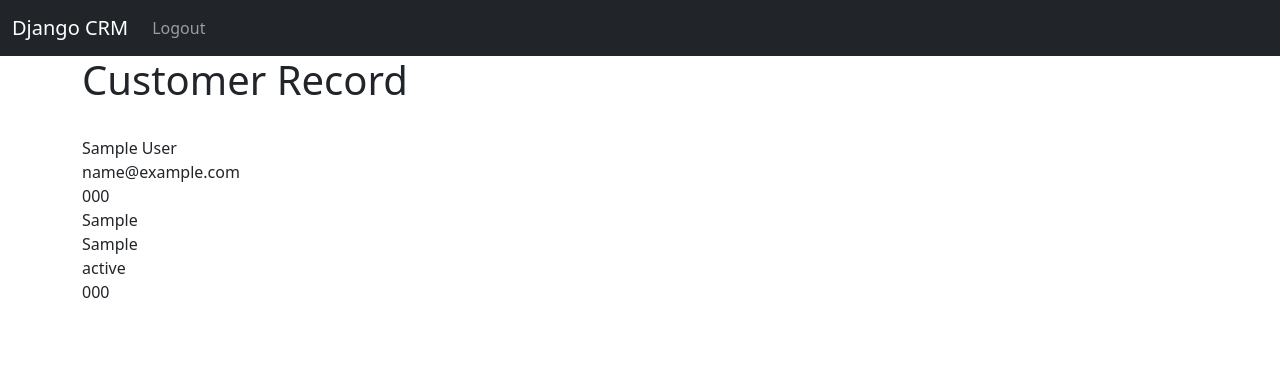
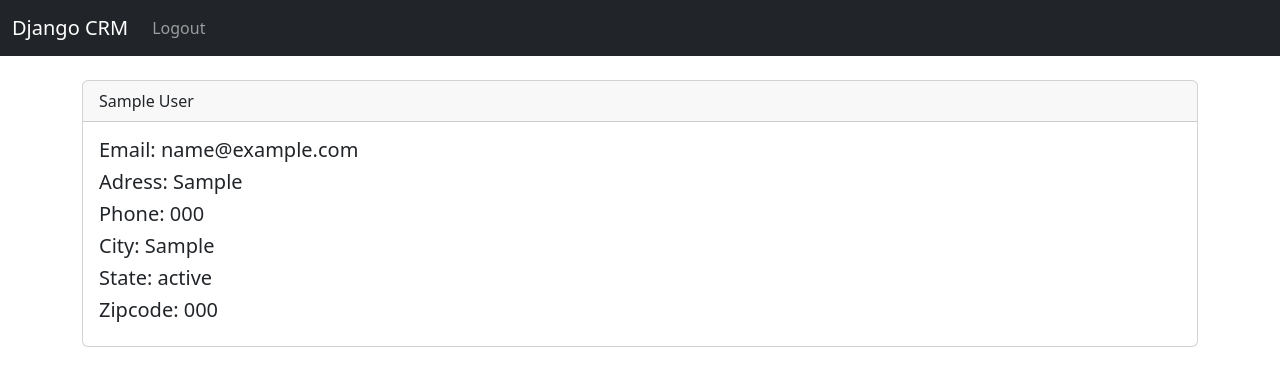
Before and after one commit to hamzakhalem/CRM, a Django app: page /record/1 in a window 1280 px wide. Shown: the top 386 px of the page. Run offline with Django 4.2, Linux system fonts and the light colour scheme; a user stored in the database is signed in; tables that the repository leaves empty hold one stand-in row (values such as "Sample post").

Commit message:
feature: record page

```diff
--- a/website/templates/record.html
+++ b/website/templates/record.html
@@ -3,16 +3,23 @@
 {% block title %}Home{% endblock %}
 
 {% block content %}
-    <h1>Customer Record</h1>
+<br>
+<div class="card">
+    <div class="card-header">
+        {{record.first_name}} {{record.last_name}}
+    </div>
+    <div class="card-body">
+      <h5 class="card-title">Email: {{record.email}}</h5>
+      <h5 class="card-title">Adress: {{record.adress}}</h5>
+      <h5 class="card-title">Phone: {{record.phone}}</h5>
+      <h5 class="card-title">City: {{record.city}}</h5>
+      <h5 class="card-title">State: {{record.state}}</h5>
+      <h5 class="card-title">Zipcode: {{record.zipcode}}</h5>
 
-    <br>
-    {{record.first_name}} {{record.last_name}} <br>
-    {{record.email}} <br>
-    {{record.phone}} <br>
-    {{record.adress}} <br>
-    {{record.city}} <br>
-    {{record.state}} <br>
-    {{record.zipcode}} <br>
+    </div>
+  </div>
+
+
 
 
 {% endblock content %}
```
